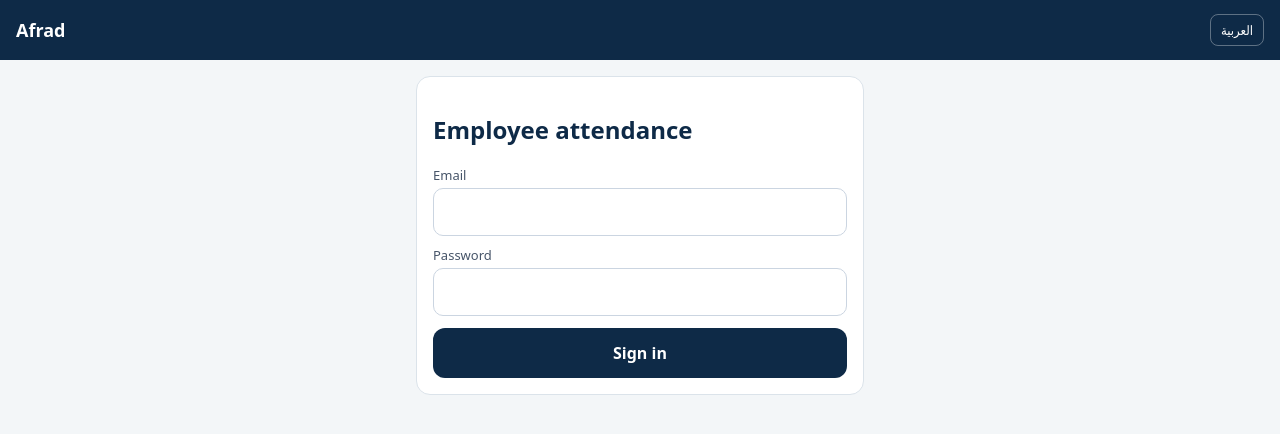
After one commit to SalemAshraf/Humexa---Hr-Management-, a Laravel app: page /employee/index.html in a window 1280 px wide. The commit adds this page. Shown: the top 434 px of the page. Run offline with Laravel 12, Linux system fonts and the light colour scheme; parts of the project's set-up code (start-up, migrations or seed data) failed here and were passed over.

Commit message:
Employee web app (installable, uses the existing attendance token API) and landing SEO (meta, canonical, structured data, sitemap, robots)

```diff
--- /dev/null
+++ b/public/employee/app.js
@@ -0,0 +1,33 @@
+(()=>{
+const T={en:{title:'Employee attendance',email:'Email',pass:'Password',signin:'Sign in',signout:'Sign out',today:'Today',notin:'Not checked in',inn:'Checked in',outt:'Checked out',ci:'Check in',co:'Check out',bs:'Start break',be:'End break',hist:'Recent days',date:'Date',in:'In',outc:'Out',loc:'Location is sent with check-in when your company asks for it.',busy:'Please wait...',nolocation:'Location is needed by your company policy. Allow location access and try again.',recorded:'Recorded.',fail:'Something went wrong. Try again.',offline:'No connection. Your action was not recorded.',lang:'العربية',empty:'No records yet.',worked:'Worked (h:mm)',late:'Late',min:'min'},
+ar:{title:'حضور الموظف',email:'الإيميل',pass:'كلمة السر',signin:'دخول',signout:'خروج',today:'النهارده',notin:'لسه ما سجلتش حضور',inn:'حاضر',outt:'سجلت انصراف',ci:'تسجيل حضور',co:'تسجيل انصراف',bs:'بدء استراحة',be:'إنهاء استراحة',hist:'آخر الأيام',date:'التاريخ',in:'حضور',outc:'انصراف',loc:'الموقع بيتبعت مع تسجيل الحضور لو الشركة طالباه.',busy:'استنى شوية...',nolocation:'سياسة الشركة بتطلب الموقع. اسمح بالوصول للموقع وجرب تاني.',recorded:'اتسجل.',fail:'حصلت مشكلة. جرب تاني.',offline:'مفيش اتصال. العملية ما اتسجلتش.',lang:'English',empty:'مفيش سجلات لسه.',worked:'ساعات الشغل',late:'تأخير',min:'دقيقة'}};
+let L=localStorage.getItem('lang')||((navigator.language||'en').startsWith('ar')?'ar':'en');
+const $=s=>document.querySelector(s),app=$('#app');
+const t=k=>T[L][k];const esc=s=>String(s??'').replace(/[&<>"]/g,c=>({'&':'&amp;','<':'&lt;','>':'&gt;','"':'&quot;'}[c]));
+const tok=()=>localStorage.getItem('tok');
+async function api(path,opt={}){const h={Accept:'application/json'};if(tok())h.Authorization='Bearer '+tok();if(opt.body)h['Content-Type']='application/json';
+ let r;try{r=await fetch('/api/v1'+path,{method:opt.method||'GET',headers:h,body:opt.body?JSON.stringify(opt.body):undefined})}catch(e){throw new Error(t('offline'))}
+ const j=await r.json().catch(()=>({}));if(r.status===401){localStorage.removeItem('tok');render();throw new Error('401')}
+ if(!r.ok)throw new Error(j.errors?Object.values(j.errors).flat()[0]:(j.message||t('fail')));return j}
+function pos(){return new Promise(res=>{if(!navigator.geolocation)return res(null);navigator.geolocation.getCurrentPosition(p=>res({latitude:p.coords.latitude,longitude:p.coords.longitude,accuracy:Math.round(p.coords.accuracy)}),()=>res(null),{enableHighAccuracy:true,timeout:10000})})}
+function note(m,ok){const n=$('#note');if(n)n.innerHTML=m?`<div class="msg ${ok?'ok':'err'}">${esc(m)}</div>`:''}
+function chrome(){document.documentElement.lang=L;document.documentElement.dir=L==='ar'?'rtl':'ltr';$('#lang').textContent=t('lang');const o=$('#out');o.hidden=!tok();o.textContent=t('signout')}
+async function render(){chrome();if(!tok())return login();
+ try{const [s,h]=await Promise.all([api('/attendance/status'),api('/attendance/history?per_page=7')]);dash(s.data,h.data||[])}catch(e){if(e.message!=='401'){app.innerHTML=`<div class="card"><div class="msg err">${esc(e.message)}</div></div>`}}}
+function login(){app.innerHTML=`<div class="card"><h2>${t('title')}</h2><div id="note"></div><form id="f"><label>${t('email')}</label><input name="email" type="email" autocomplete="username" required><label>${t('pass')}</label><input name="password" type="password" autocomplete="current-password" required><button class="btn">${t('signin')}</button></form></div>`;
+ $('#f').onsubmit=async e=>{e.preventDefault();const d=new FormData(e.target);note(t('busy'),true);try{const j=await api('/auth/login',{method:'POST',body:{email:d.get('email'),password:d.get('password'),device_name:'Afrad web app'}});localStorage.setItem('tok',j.data.token);render()}catch(x){note(x.message)}}}
+function dash(s,hist){const st=s.state,active=s.active_session;const brk=active&&(active.breaks||[]).some(b=>!b.ended_at);
+ const label=st==='checked_in'?t('inn'):st==='checked_out'?t('outt'):t('notin');
+ let btns='';if(st==='checked_in'){btns=`<button class="btn out" data-a="co">${t('co')}</button><button class="btn alt" data-a="${brk?'be':'bs'}">${brk?t('be'):t('bs')}</button>`}else{btns=`<button class="btn go" data-a="ci">${t('ci')}</button>`}
+ const hm=m=>Math.floor((m||0)/60)+':'+String((m||0)%60).padStart(2,'0');const rows=hist.map(r=>`<tr><td>${esc(String(r.attendance_date).slice(0,10))}</td><td>${hm(r.total_worked_minutes)}</td><td>${r.late_minutes?esc(r.late_minutes)+' '+t('min'):'-'}</td></tr>`).join('');
+ app.innerHTML=`<div class="card"><div class="muted">${t('today')} · ${esc(s.date)}</div><div class="state">${label}</div><div id="note"></div>${btns}<p class="muted">${t('loc')}</p></div><div class="card"><b>${t('hist')}</b>${rows?`<table><tr><th>${t('date')}</th><th>${t('worked')}</th><th>${t('late')}</th></tr>${rows}</table>`:`<p class="muted">${t('empty')}</p>`}</div>`;
+ app.querySelectorAll('[data-a]').forEach(b=>b.onclick=()=>act(b.dataset.a,active));}
+async function act(a,active){note(t('busy'),true);try{
+ if(a==='ci'||a==='co'){const p=await pos();const body=p||{};if(!p){/* server decides if location is required */}
+  await api('/attendance/'+(a==='ci'?'check-in':'check-out'),{method:'POST',body:{...body,client_timestamp:new Date().toISOString()}})}
+ else await api('/attendance/breaks/'+(a==='bs'?'start':'end'),{method:'POST',body:{attendance_session_id:active.id}});
+ await render();note(t('recorded'),true)}catch(e){note(/location/i.test(e.message)?t('nolocation'):e.message)}}
+$('#lang').onclick=()=>{L=L==='ar'?'en':'ar';localStorage.setItem('lang',L);render()};
+$('#out').onclick=async()=>{try{await api('/auth/logout',{method:'POST'})}catch(e){}localStorage.removeItem('tok');render()};
+if('serviceWorker'in navigator)navigator.serviceWorker.register('/employee/sw.js',{scope:'/employee/'}).catch(()=>{});
+render();})();
--- /dev/null
+++ b/public/employee/index.html
@@ -0,0 +1,18 @@
+<!doctype html>
+<html lang="en" dir="ltr"><head><meta charset="utf-8"><meta name="viewport" content="width=device-width,initial-scale=1,viewport-fit=cover">
+<title>Afrad Employee</title><meta name="robots" content="noindex"><meta name="theme-color" content="#0E2A47">
+<link rel="manifest" href="/employee/manifest.webmanifest"><link rel="apple-touch-icon" href="/brand/png/afrad-icon-180.png"><link rel="icon" href="/favicon.ico">
+<style>
+*{box-sizing:border-box}body{margin:0;font-family:system-ui,"Segoe UI",Tahoma,sans-serif;background:#F3F6F8;color:#0E2A47}
+header{background:#0E2A47;color:#fff;padding:14px 16px;display:flex;align-items:center;justify-content:space-between;gap:8px}
+header b{font-size:18px}button,input{font:inherit}main{max-width:480px;margin:0 auto;padding:16px}
+.card{background:#fff;border:1px solid #dbe3ea;border-radius:14px;padding:16px;margin-bottom:14px}
+label{display:block;font-size:13px;margin:10px 0 4px;color:#475569}input{width:100%;padding:12px;border:1px solid #cbd5e1;border-radius:10px}
+.btn{display:block;width:100%;padding:14px;border:0;border-radius:12px;background:#0E2A47;color:#fff;font-weight:700;margin-top:12px}
+.btn.go{background:#0f9d6b}.btn.out{background:#c2410c}.btn.alt{background:#fff;color:#0E2A47;border:1px solid #0E2A47}
+.sm{background:transparent;border:1px solid #ffffff55;color:#fff;border-radius:8px;padding:6px 10px;font-size:13px;width:auto;margin:0}
+.msg{padding:10px;border-radius:10px;margin:10px 0;font-size:14px}.err{background:#fee2e2;color:#991b1b}.ok{background:#dcfce7;color:#166534}
+.state{font-size:22px;font-weight:800}.muted{color:#64748b;font-size:13px}table{width:100%;border-collapse:collapse;font-size:14px}td,th{padding:8px 4px;text-align:start;border-bottom:1px solid #eef2f6}
+</style></head><body>
+<header><b>Afrad</b><span><button class="sm" id="lang"></button> <button class="sm" id="out" hidden></button></span></header>
+<main id="app"></main><script src="/employee/app.js"></script></body></html>
--- /dev/null
+++ b/public/employee/sw.js
@@ -0,0 +1,5 @@
+const V='afrad-employee-v1';const SHELL=['/employee/','/employee/index.html','/employee/app.js','/employee/manifest.webmanifest'];
+self.addEventListener('install',e=>{e.waitUntil(caches.open(V).then(c=>c.addAll(SHELL)));self.skipWaiting()});
+self.addEventListener('activate',e=>{e.waitUntil(caches.keys().then(k=>Promise.all(k.filter(x=>x!==V).map(x=>caches.delete(x)))));self.clients.claim()});
+self.addEventListener('fetch',e=>{const u=new URL(e.request.url);if(e.request.method!=='GET'||u.pathname.startsWith('/api/'))return;
+ if(SHELL.includes(u.pathname))e.respondWith(fetch(e.request).catch(()=>caches.match(e.request)))});
--- a/public/robots.txt
+++ b/public/robots.txt
@@ -1,2 +1,4 @@
 User-agent: *
-Disallow:
+Disallow: /platform
+Disallow: /employee
+Disallow: /api
--- a/resources/js/Pages/Welcome.vue
+++ b/resources/js/Pages/Welcome.vue
@@ -122,7 +122,6 @@ const btnDark = `inline-flex items-center justify-center rounded-xl border borde
 <template>
     <Head>
         <title>{{ $t('Afrad | HR software for growing companies') }}</title>
-        <meta name="description" content="Employee records, attendance, leave, hiring and reviews in one workspace, in Arabic and English." />
         <meta name="theme-color" content="#F3F6F8" />
     </Head>
 
```
Also changed, not shown: resources/views/app.blade.php (+23 -0 lines), routes/web.php (+10 -0 lines), tests/Feature/PublicSeoAndEmployeeAppTest.php (added, +31 -0 lines), public/employee/manifest.webmanifest (added).
